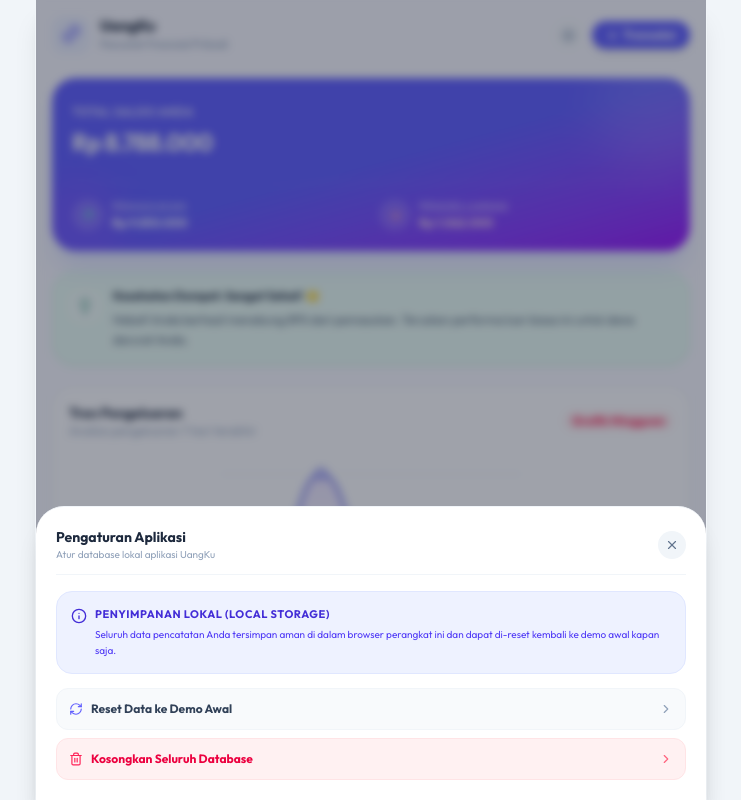
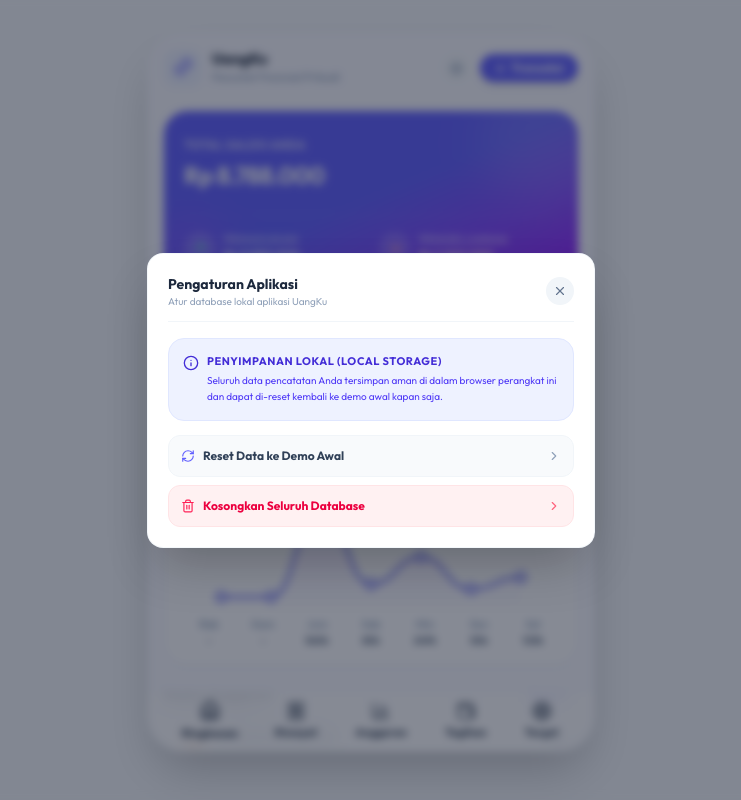
Before and after one commit to taufikraden29/buyfuuz, a React (Vite) app: page / in a window 1280 px wide. Both pictures are taken after a click on the button "Pilihan Developer / Reset". Shown: the whole page, without its empty margins (269-1010 px from the left). Built offline with nearby package versions, Linux system fonts and the light colour scheme.

Commit message:
chore: major mobile responsiveness overhaul for page views, html-body wrappers, and responsive scrolling modals

```diff
--- a/src/App.tsx
+++ b/src/App.tsx
@@ -411,7 +411,7 @@ export default function App() {
       )}
 
       {/* Main Responsive Web Container */}
-      <div className="w-full max-w-2xl mx-auto h-dvh bg-[#fafaff] sm:shadow-xl sm:border-x sm:border-slate-100 flex flex-col relative">
+      <div className="w-full sm:max-w-md mx-auto h-dvh sm:h-[90vh] bg-[#fafaff] sm:rounded-[36px] sm:shadow-2xl sm:border sm:border-slate-100/80 flex flex-col relative overflow-hidden sm:my-8">
 
 
         {/* Dynamic Screen View Container */}
@@ -586,8 +586,8 @@ export default function App() {
 
         {/* MODAL 1: ADD TRANSACTION */}
         {showAddTxModal && (
-          <div className="absolute inset-0 bg-slate-900/40 backdrop-blur-xs flex items-end justify-center z-40 animate-fade-in">
-            <div className="w-full bg-white rounded-t-[28px] p-5 space-y-4 shadow-xl border-t border-slate-100 max-h-[90%] overflow-y-auto animate-slide-up">
+          <div className="fixed inset-0 bg-slate-900/50 backdrop-blur-xs flex items-end justify-center z-50 p-0 sm:p-4 animate-fade-in">
+            <div className="w-full sm:max-w-md bg-white rounded-t-[28px] sm:rounded-2xl p-5 space-y-4 shadow-2xl border-t sm:border border-slate-100/80 max-h-[92vh] sm:max-h-[82vh] overflow-y-auto animate-slide-up sm:my-auto">
 
               <div className="flex justify-between items-center border-b border-slate-100 pb-3">
                 <div>
@@ -750,8 +750,8 @@ export default function App() {
 
         {/* MODAL 2: ADD SAVINGS GOAL */}
         {showAddGoalModal && (
-          <div className="absolute inset-0 bg-slate-900/40 backdrop-blur-xs flex items-end justify-center z-40">
-            <div className="w-full bg-white rounded-t-[28px] p-5 space-y-4 shadow-xl border-t border-slate-100 animate-slide-up">
+          <div className="fixed inset-0 bg-slate-900/50 backdrop-blur-xs flex items-end justify-center z-50 p-0 sm:p-4 animate-fade-in">
+            <div className="w-full sm:max-w-md bg-white rounded-t-[28px] sm:rounded-2xl p-5 space-y-4 shadow-2xl border-t sm:border border-slate-100/80 max-h-[92vh] sm:max-h-[82vh] overflow-y-auto animate-slide-up sm:my-auto">
 
               <div className="flex justify-between items-center border-b border-slate-100 pb-3">
                 <div>
@@ -853,8 +853,8 @@ export default function App() {
 
         {/* MODAL 3: SAVINGS ACTION (ADD/WITHDRAW PROGRESS) */}
         {selectedGoal && (
-          <div className="absolute inset-0 bg-slate-900/40 backdrop-blur-xs flex items-end justify-center z-40">
-            <div className="w-full bg-white rounded-t-[28px] p-5 space-y-4 shadow-xl border-t border-slate-100 animate-slide-up">
+          <div className="fixed inset-0 bg-slate-900/50 backdrop-blur-xs flex items-end justify-center z-50 p-0 sm:p-4 animate-fade-in">
+            <div className="w-full sm:max-w-md bg-white rounded-t-[28px] sm:rounded-2xl p-5 space-y-4 shadow-2xl border-t sm:border border-slate-100/80 max-h-[92vh] sm:max-h-[82vh] overflow-y-auto animate-slide-up sm:my-auto">
 
               <div className="flex justify-between items-center border-b border-slate-100 pb-3">
                 <div>
@@ -918,8 +918,8 @@ export default function App() {
 
         {/* MODAL 4: DEVELOPER SETTINGS MODAL */}
         {showSettingsModal && (
-          <div className="absolute inset-0 bg-slate-900/40 backdrop-blur-xs flex items-end justify-center z-45">
-            <div className="w-full bg-white rounded-t-[28px] p-5 space-y-4 shadow-xl border-t border-slate-100 animate-slide-up">
+          <div className="fixed inset-0 bg-slate-900/50 backdrop-blur-xs flex items-end justify-center z-50 p-0 sm:p-4 animate-fade-in">
+            <div className="w-full sm:max-w-md bg-white rounded-t-[28px] sm:rounded-2xl p-5 space-y-4 shadow-2xl border-t sm:border border-slate-100/80 max-h-[92vh] sm:max-h-[82vh] overflow-y-auto animate-slide-up sm:my-auto">
 
               <div className="flex justify-between items-center border-b border-slate-100 pb-3">
                 <div>
@@ -988,8 +988,8 @@ export default function App() {
 
         {/* MODAL 5: TRANSACTION DETAIL DRAWER */}
         {selectedTxDetail && (
-          <div className="absolute inset-0 bg-slate-900/40 backdrop-blur-xs flex items-end justify-center z-40">
-            <div className="w-full bg-white rounded-t-[28px] p-5 space-y-4 shadow-xl border-t border-slate-100 animate-slide-up">
+          <div className="fixed inset-0 bg-slate-900/50 backdrop-blur-xs flex items-end justify-center z-50 p-0 sm:p-4 animate-fade-in">
+            <div className="w-full sm:max-w-md bg-white rounded-t-[28px] sm:rounded-2xl p-5 space-y-4 shadow-2xl border-t sm:border border-slate-100/80 max-h-[92vh] sm:max-h-[82vh] overflow-y-auto animate-slide-up sm:my-auto">
 
               <div className="flex justify-between items-center border-b border-slate-100 pb-3">
                 <div>
@@ -1074,8 +1074,8 @@ export default function App() {
 
         {/* MODAL 6: ADD BILL */}
         {showAddBillModal && (
-          <div className="absolute inset-0 bg-slate-900/40 backdrop-blur-xs flex items-end justify-center z-45 animate-fade-in">
-            <div className="w-full bg-white rounded-t-[28px] p-5 space-y-4 shadow-xl border-t border-slate-100 max-h-[90%] overflow-y-auto animate-slide-up">
+          <div className="fixed inset-0 bg-slate-900/50 backdrop-blur-xs flex items-end justify-center z-50 p-0 sm:p-4 animate-fade-in">
+            <div className="w-full sm:max-w-md bg-white rounded-t-[28px] sm:rounded-2xl p-5 space-y-4 shadow-2xl border-t sm:border border-slate-100/80 max-h-[92vh] sm:max-h-[82vh] overflow-y-auto animate-slide-up sm:my-auto">
 
               <div className="flex justify-between items-center border-b border-slate-100 pb-3">
                 <div>
@@ -1326,8 +1326,8 @@ export default function App() {
 
         {/* DRAWER: BILL DETAIL */}
         {selectedBillDetail && (
-          <div className="absolute inset-0 bg-slate-900/40 backdrop-blur-xs flex items-end justify-center z-45 animate-fade-in">
-            <div className="w-full bg-white rounded-t-[28px] p-5 space-y-4 shadow-xl border-t border-slate-100 animate-slide-up max-h-[85%] overflow-y-auto">
+          <div className="fixed inset-0 bg-slate-900/50 backdrop-blur-xs flex items-end justify-center z-50 p-0 sm:p-4 animate-fade-in">
+            <div className="w-full sm:max-w-md bg-white rounded-t-[28px] sm:rounded-2xl p-5 space-y-4 shadow-2xl border-t sm:border border-slate-100/80 max-h-[92vh] sm:max-h-[82vh] overflow-y-auto animate-slide-up sm:my-auto">
 
               <div className="flex justify-between items-center border-b border-slate-100 pb-3">
                 <div>
--- a/src/index.css
+++ b/src/index.css
@@ -49,17 +49,30 @@
   background: rgba(148, 163, 184, 0.4);
 }
 
-body {
+html, body {
   margin: 0;
   padding: 0;
-  background-color: #f1f5f9;
+  background-color: #f8fafc;
   font-family: var(--font-sans);
   color: #334155;
+  min-height: 100vh;
+  min-height: -webkit-fill-available; /* Fix iOS mobile viewport height bug */
+}
+
+body {
   display: flex;
   justify-content: center;
   align-items: center;
+  overflow-x: hidden;
+}
+
+#root {
+  width: 100%;
   min-height: 100vh;
-  overflow-x: hidden;
+  min-height: -webkit-fill-available;
+  display: flex;
+  justify-content: center;
+  align-items: center;
 }
 
 /* Base style resets */
```
